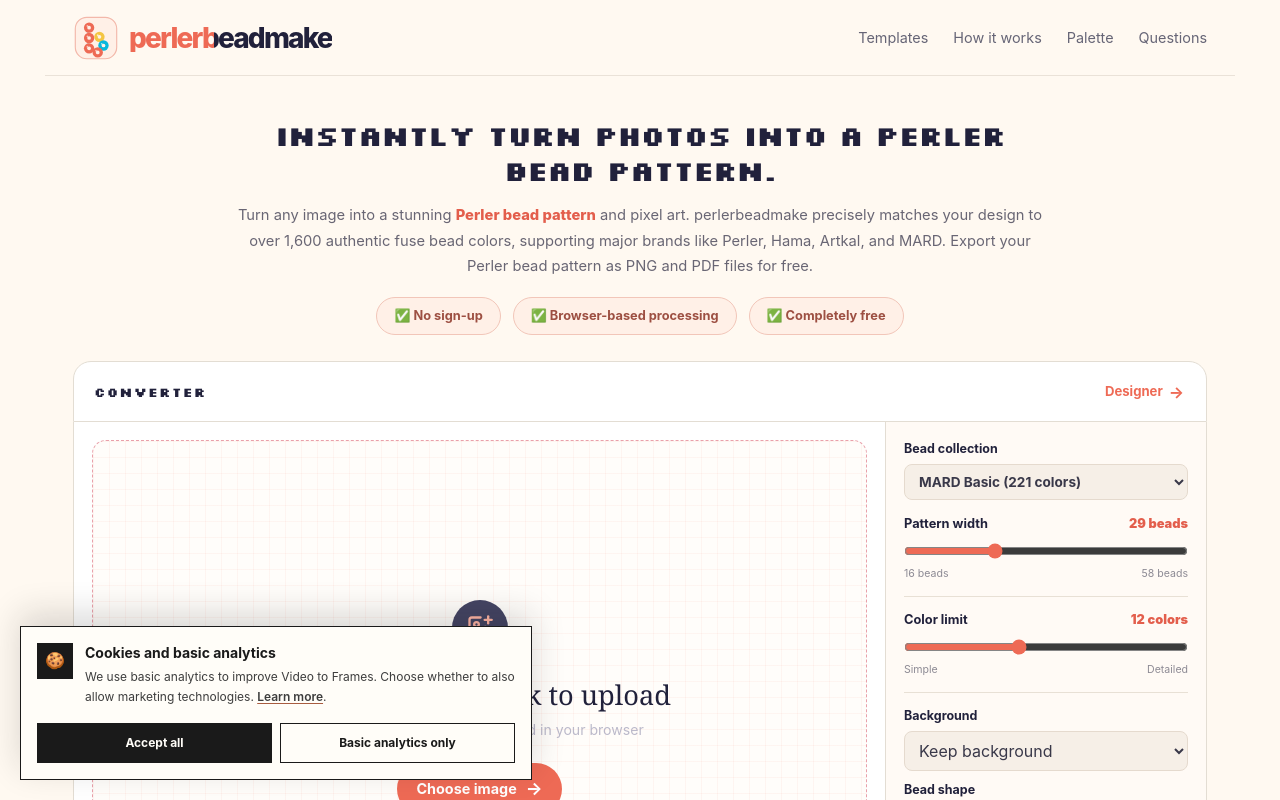
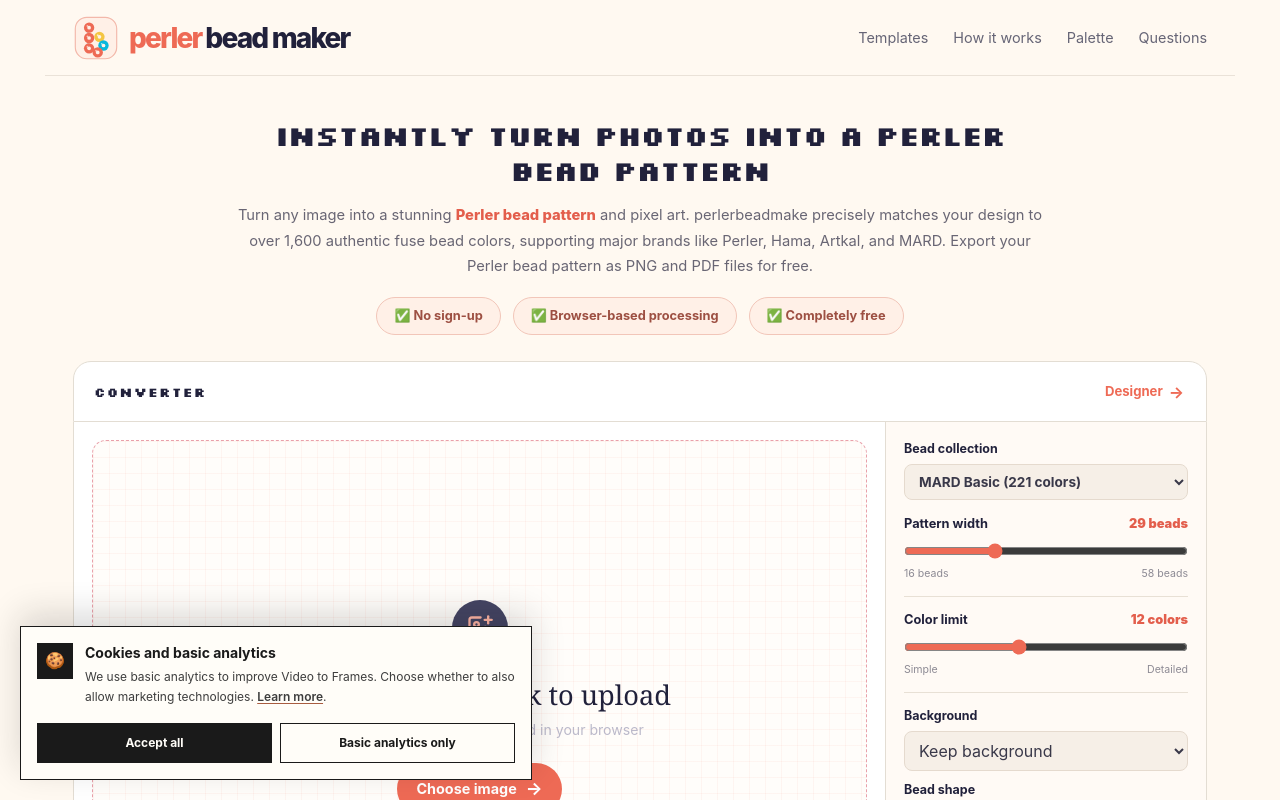
Before and after one commit to rongjuanzhao/perler-bead, a Next.js app: page / in a window 1280 px wide. Shown: the top 800 px of the page. Built offline with nearby package versions, Linux system fonts and the light colour scheme.

Commit message:
logo修改

```diff
--- a/app/globals.css
+++ b/app/globals.css
@@ -51,10 +51,9 @@ body {
 .bead-nav { height: 76px; display: flex; align-items: center; justify-content: space-between; border-bottom: 1px solid #eae2d8; }
 .bead-brand { display: inline-flex; align-items: center; gap: 10px; text-decoration: none; }
 .bead-brand img { display: block; width: 46px; height: 46px; flex: none; }
-.bead-brand-name { color: #21213b; font-size: 1.75rem; font-weight: 800; letter-spacing: -.065em; line-height: 1; }
-@supports (-webkit-background-clip: text) {
-  .bead-brand-name { color: transparent; background: linear-gradient(90deg, #ee6a55 0 42%, #21213b 42% 100%); background-clip: text; -webkit-background-clip: text; }
-}
+.bead-brand-name { display: inline-flex; align-items: baseline; gap: .14em; font-size: 1.75rem; font-weight: 800; letter-spacing: -.065em; line-height: 1; }
+.bead-brand-name > span { color: #ee6a55; }
+.bead-brand-name > b { color: #21213b; font: inherit; }
 .bead-nav-links { display: flex; gap: 25px; }.bead-nav-links a { color: #666576; text-decoration: none; font-size: .9rem; }.bead-nav-links a:hover { color: #ee6a55; }
 .template-section, .template-process, .materials, .template-faq, .bead-shell footer,
 #templates-title, #faq-title { scroll-margin-top: 24px; }
--- a/src/features/bead-home/components/Footer.tsx
+++ b/src/features/bead-home/components/Footer.tsx
@@ -2,11 +2,13 @@ import type { HomeMessages } from "../messages/types";
 import { formatMessage } from "../messages/format";
 
 export default function Footer({ brandName, messages }: { brandName: string; messages: HomeMessages["footer"] }) {
+  const [accentName, ...baseName] = brandName.split(" ");
+
   return (
     <footer id="about">
       <a className="bead-brand" href="#quick-studio" aria-label={messages.homeLabel}>
         <img src="/perlerbeadmake-mark.svg" alt="" />
-        <span className="bead-brand-name">{brandName}</span>
+        <span className="bead-brand-name"><span>{accentName}</span>{baseName.length > 0 && <b>{baseName.join(" ")}</b>}</span>
       </a>
       <p>{messages.tagline}</p>
       <span>{formatMessage(messages.copyright, { year: new Date().getFullYear() })}</span>
--- a/src/features/bead-home/components/Header.tsx
+++ b/src/features/bead-home/components/Header.tsx
@@ -1,11 +1,13 @@
 import type { HomeMessages } from "../messages/types";
 
 export default function Header({ brandName, messages }: { brandName: string; messages: HomeMessages["header"] }) {
+  const [accentName, ...baseName] = brandName.split(" ");
+
   return (
     <nav className="bead-nav" aria-label={messages.navigationLabel}>
       <a className="bead-brand" href="#quick-studio" aria-label={messages.homeLabel}>
         <img src="/perlerbeadmake-mark.svg" alt="" />
-        <span className="bead-brand-name">{brandName}</span>
+        <span className="bead-brand-name"><span>{accentName}</span>{baseName.length > 0 && <b>{baseName.join(" ")}</b>}</span>
       </a>
       <div className="bead-nav-links">
         <a href="#templates-title">{messages.templates}</a>
--- a/src/features/bead-home/messages/en.ts
+++ b/src/features/bead-home/messages/en.ts
@@ -1,7 +1,7 @@
 import type { HomeMessages } from "./types";
 
 export const enMessages: HomeMessages = {
-  brandName: "perlerbeadmake",
+  brandName: "perler bead maker",
   metadata: {
     siteName: "perlerbeadmake",
     title: "Perler Bead Pattern Maker | pixel art | Image to Pattern",
@@ -23,7 +23,7 @@ export const enMessages: HomeMessages = {
   hero: {
     rainbowAlt: "Colorful fuse bead rainbow",
     starAlt: "Yellow and orange fuse bead star",
-    title: "Instantly turn photos into a Perler bead pattern.",
+    title: "Instantly turn photos into a Perler bead pattern",
     descriptionBefore: "Turn any image into a stunning",
     descriptionHighlight: "Perler bead pattern",
     descriptionAfter: "and pixel art. perlerbeadmake precisely matches your design to over 1,600 authentic fuse bead colors, supporting major brands like Perler, Hama, Artkal, and MARD. Export your Perler bead pattern as PNG and PDF files for free.",
```
